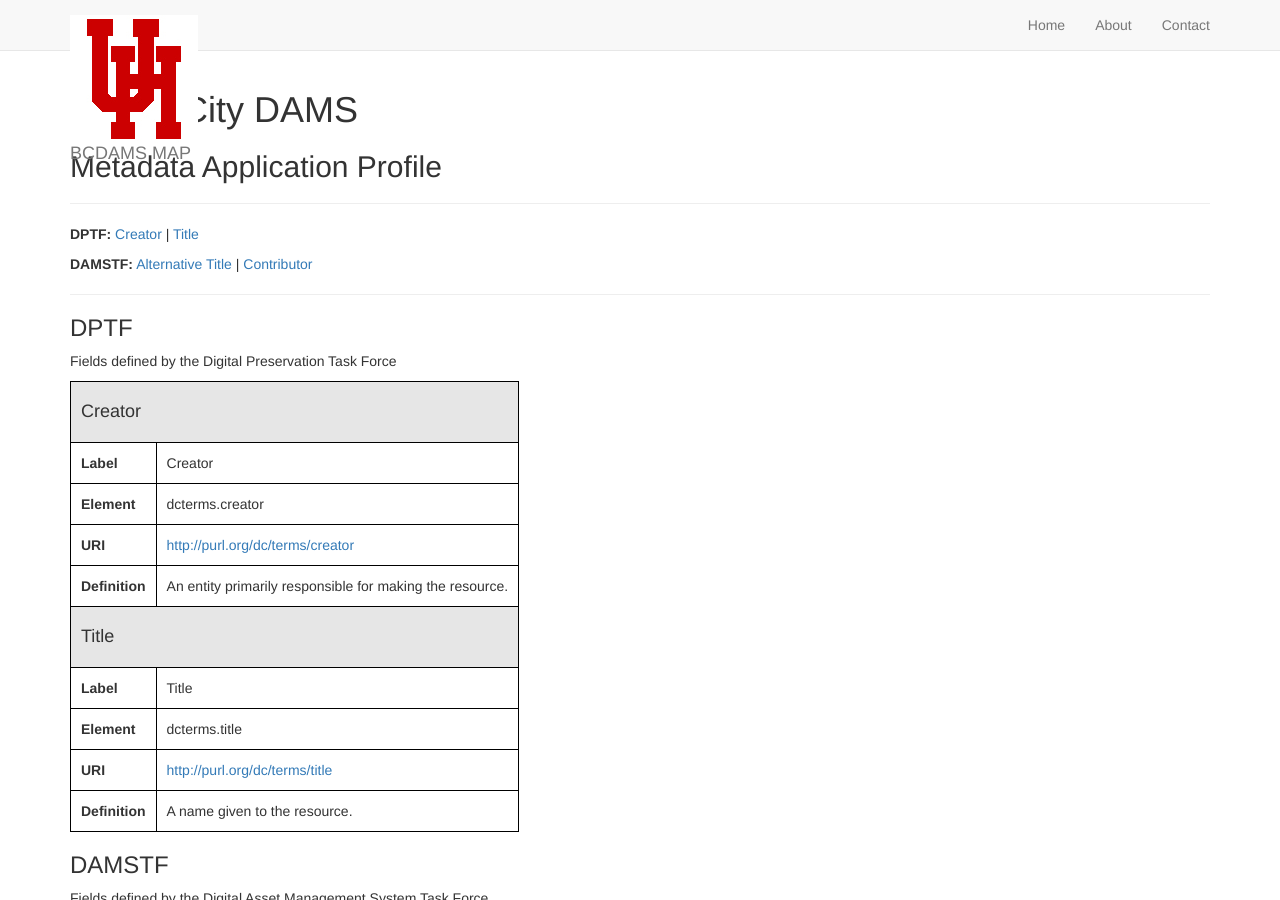
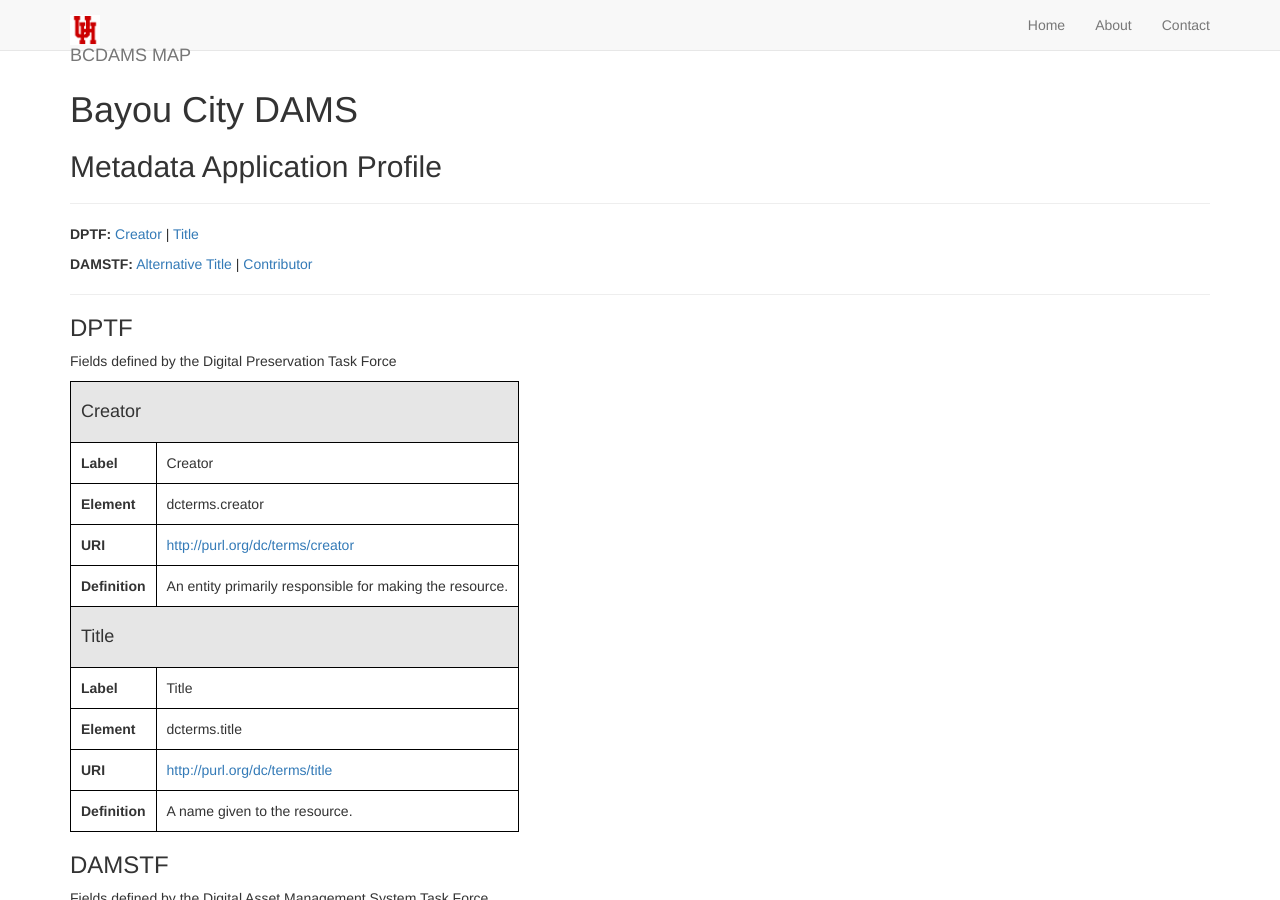
Before and after one commit to uhlibraries-digital/bcdams-map, a Jekyll site: the page built from index.html, in a window 1280 px wide and 900 px high. Built offline with Jekyll 4.4.1, drawn with Linux system fonts in a browser that asks for light colours; nearby versions of some CDN libraries; the list of posts is cut into pages by our own code.

Commit message:
add px to img style

```diff
--- a/_includes/nav.html
+++ b/_includes/nav.html
@@ -9,7 +9,7 @@
         <span class="icon-bar"></span>
         <span class="icon-bar"></span>
       </button>
-      <a class="navbar-brand" href="{{ site.url }}"><img src="{{ site.baseurl }}{{ site.avatar }}" alt="UH Logo" style="width:30;height:30;"> {{ site.title }}</a>
+      <a class="navbar-brand" href="{{ site.url }}"><img src="{{ site.baseurl }}{{ site.avatar }}" alt="UH Logo" style="width:30px;height:30px;"> {{ site.title }}</a>
     </div>
 
     <div id="navbar" class="navbar-collapse collapse">
```
